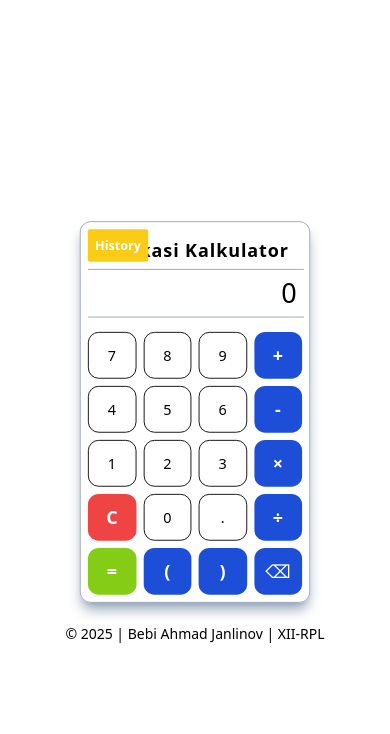
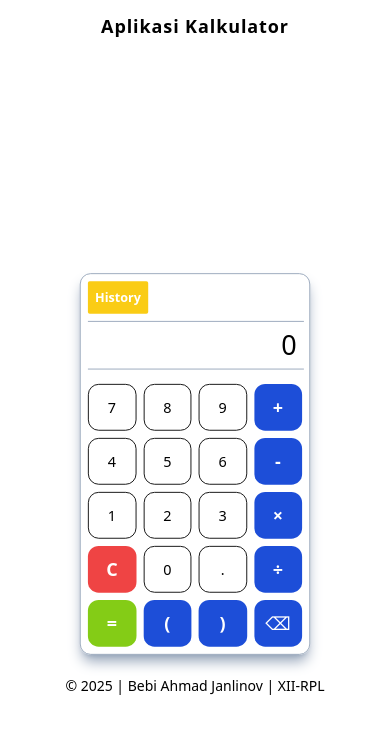
Before and after one commit to Ertridh/ukk-aplikasi-kalkulator, a website: page public/index.html in a window 390 px wide. Drawn offline with nearby package versions, Linux system fonts and the light colour scheme; files that its build step writes are made by us from their sources.

Commit message:
Update index.html

```diff
--- a/public/index.html
+++ b/public/index.html
@@ -10,7 +10,7 @@
 <body>
 
 <!-- Header -->
-<header class="py-3 w-full absolute top-56 lg:top-0 text-center">
+<header class="py-3 w-full lg:top-0 lg:absolute text-center">
     <h1 class="font-bold text-lg sm:text-xl md:text-2xl lg:3xl tracking-wider">Aplikasi Kalkulator</h1>
 </header>
 
```
